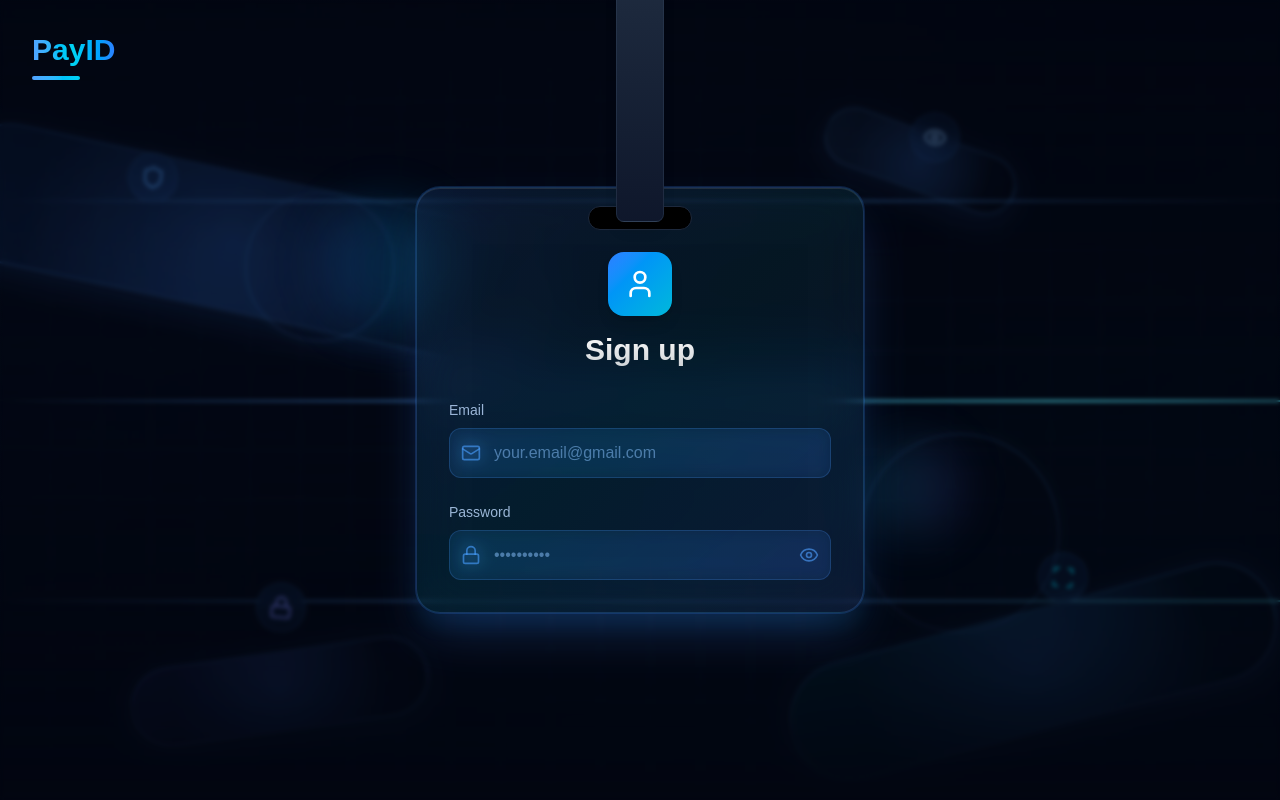
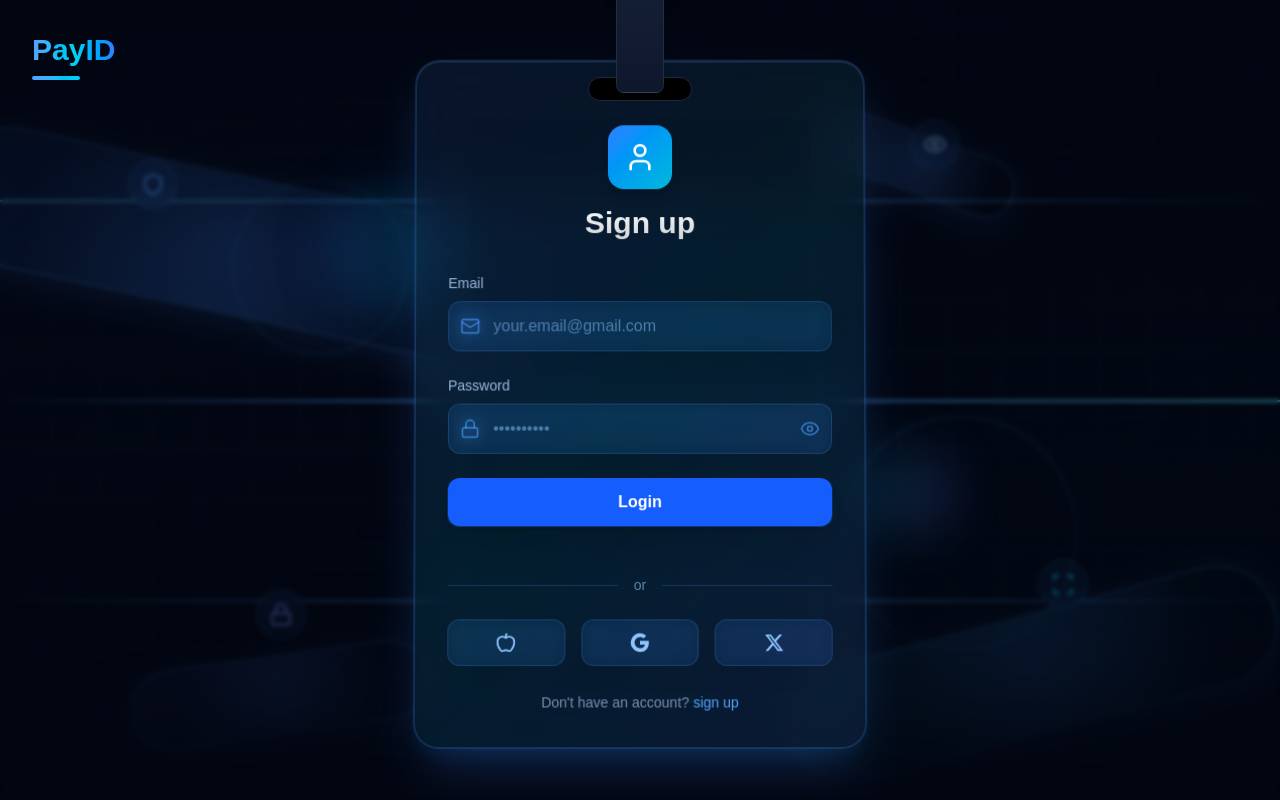
Before and after one commit to Cedctf/payid, a Next.js app: page /kyc in a window 1280 px wide. Shown: the top 800 px of the page. Built offline with nearby package versions, Linux system fonts and the light colour scheme.

Commit message:
Add authentication buttons

```diff
--- a/pages/kyc.js
+++ b/pages/kyc.js
@@ -1,5 +1,5 @@
 import { motion } from "framer-motion";
-import { User, Mail, Lock, Eye, EyeOff } from "lucide-react";
+import { User, Mail, Lock, Eye, EyeOff, Apple } from "lucide-react";
 import { useState } from "react";
 import BiometricBackground from "../components/landing/BiometricBackground";
 import PayIDHeader from "../components/PayIDHeader";
@@ -181,6 +181,48 @@ export default function KYCPage() {
                 </button>
               </div>
             </div>
+
+            {/* Login Button */}
+            <button className="w-full py-3 bg-blue-600 hover:bg-blue-700 text-white font-semibold rounded-xl shadow-lg hover:shadow-xl transition-all duration-200 focus:outline-none focus:ring-2 focus:ring-blue-400/50">
+              Login
+            </button>
+
+            {/* Divider */}
+            <div className="flex items-center my-6">
+              <div className="flex-1 h-px bg-blue-400/20"></div>
+              <span className="px-4 text-blue-300/60 text-sm">or</span>
+              <div className="flex-1 h-px bg-blue-400/20"></div>
+            </div>
+
+            {/* Social Login */}
+            <div className="flex gap-4">
+              <button className="flex-1 flex items-center justify-center py-3 bg-blue-500/10 border border-blue-400/20 rounded-xl backdrop-blur-sm hover:bg-blue-500/20 transition-all duration-200">
+                <Apple className="h-5 w-5 text-blue-300" />
+              </button>
+              <button className="flex-1 flex items-center justify-center py-3 bg-blue-500/10 border border-blue-400/20 rounded-xl backdrop-blur-sm hover:bg-blue-500/20 transition-all duration-200">
+                <svg className="h-5 w-5 text-blue-300" viewBox="0 0 24 24">
+                  <path fill="currentColor" d="M22.56 12.25c0-.78-.07-1.53-.2-2.25H12v4.26h5.92c-.26 1.37-1.04 2.53-2.21 3.31v2.77h3.57c2.08-1.92 3.28-4.74 3.28-8.09z"/>
+                  <path fill="currentColor" d="M12 23c2.97 0 5.46-.98 7.28-2.66l-3.57-2.77c-.98.66-2.23 1.06-3.71 1.06-2.86 0-5.29-1.93-6.16-4.53H2.18v2.84C3.99 20.53 7.7 23 12 23z"/>
+                  <path fill="currentColor" d="M5.84 14.09c-.22-.66-.35-1.36-.35-2.09s.13-1.43.35-2.09V7.07H2.18C1.43 8.55 1 10.22 1 12s.43 3.45 1.18 4.93l2.85-2.22.81-.62z"/>
+                  <path fill="currentColor" d="M12 5.38c1.62 0 3.06.56 4.21 1.64l3.15-3.15C17.45 2.09 14.97 1 12 1 7.7 1 3.99 3.47 2.18 7.07l3.66 2.84c.87-2.6 3.3-4.53 6.16-4.53z"/>
+                </svg>
+              </button>
+              <button className="flex-1 flex items-center justify-center py-3 bg-blue-500/10 border border-blue-400/20 rounded-xl backdrop-blur-sm hover:bg-blue-500/20 transition-all duration-200">
+                <svg className="h-5 w-5 text-blue-300" fill="currentColor" viewBox="0 0 24 24">
+                  <path d="M18.244 2.25h3.308l-7.227 8.26 8.502 11.24H16.17l-5.214-6.817L4.99 21.75H1.68l7.73-8.835L1.254 2.25H8.08l4.713 6.231zm-1.161 17.52h1.833L7.084 4.126H5.117z"/>
+                </svg>
+              </button>
+            </div>
+
+            {/* Sign up link */}
+            <div className="text-center mt-6">
+              <span className="text-blue-200/60 text-sm">
+                Don't have an account?{" "}
+                <button className="text-blue-400 hover:text-cyan-300 transition-colors">
+                  sign up
+                </button>
+              </span>
+            </div>
           </motion.div>
         </motion.div>
 
```
